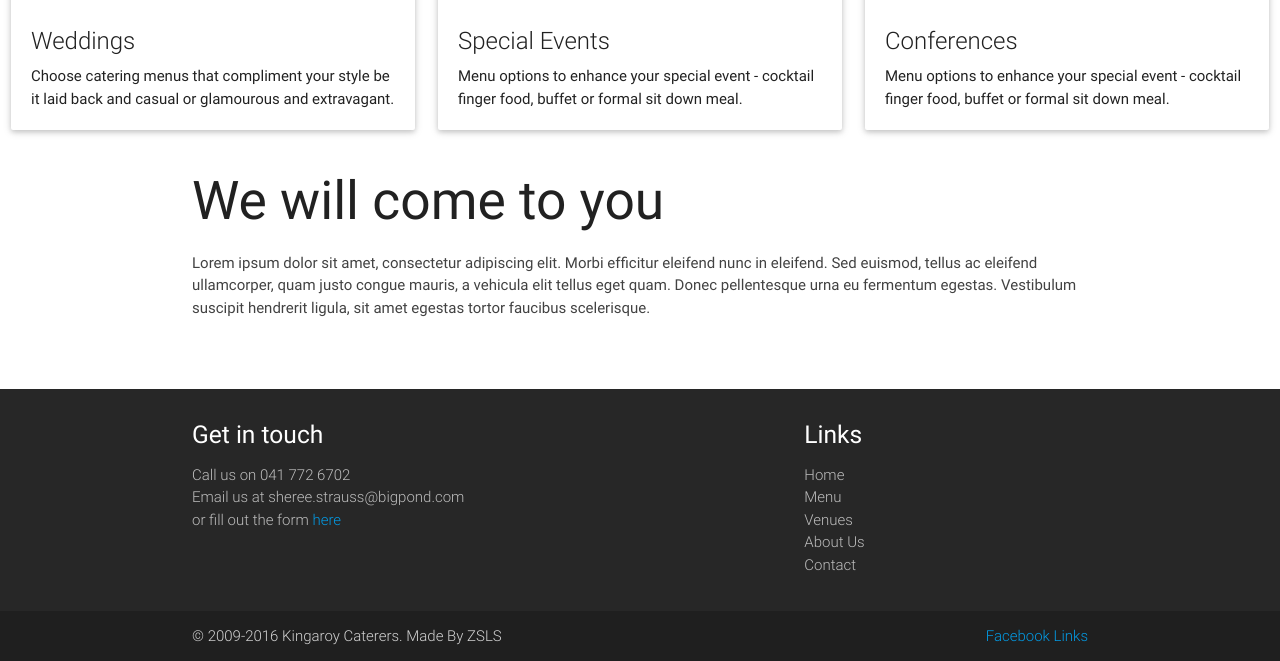
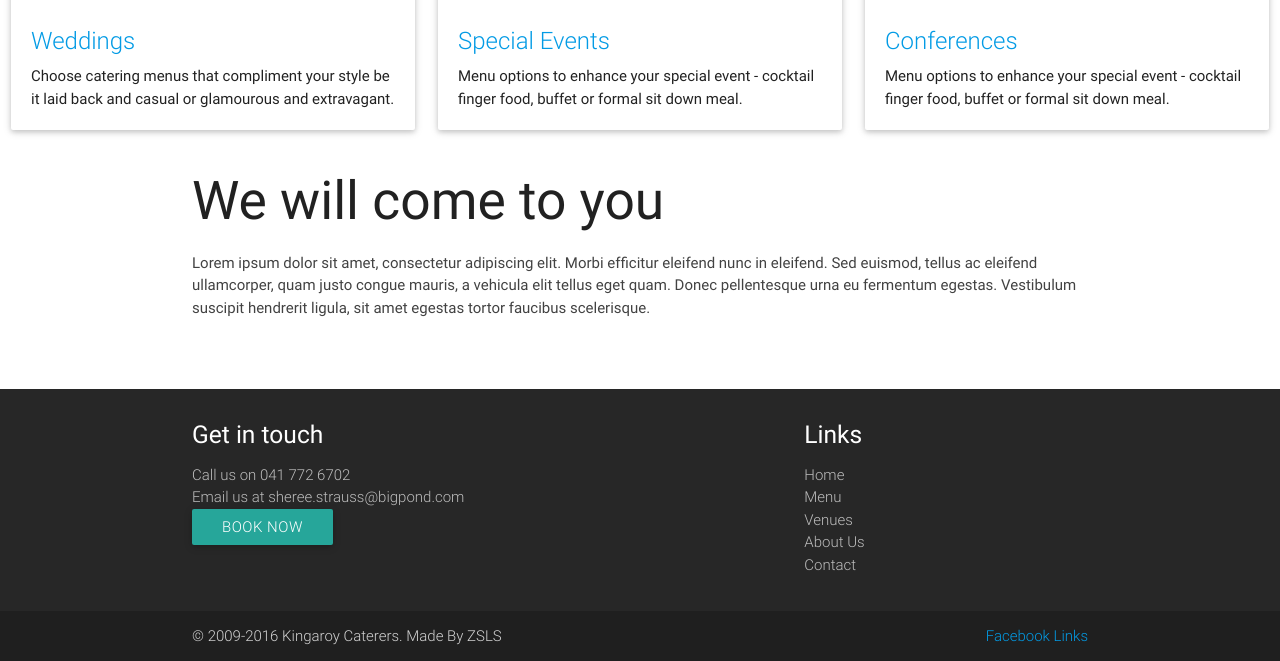
Before and after one commit to zstra7/Kingaroy-catering, a plain HTML site: page index.html in a window 1280 px wide. Shown: the part 982-1643 px from the top of the page. Drawn offline with nearby package versions, Linux system fonts and the light colour scheme.

Commit message:
added footer button

```diff
--- a/index.html
+++ b/index.html
@@ -67,7 +67,7 @@
                 <img src="img/weddings.jpg">
               </div>
               <div class="card-content waves-effect waves-red">
-                <span class="card-title grey-text text-darken-4">Weddings</span>
+                <span class="card-title grey-text text-darken-4"><a href="menu.html">Weddings</a></span>
                 <p>Choose catering menus that compliment your style be it laid back and casual or glamourous and extravagant.</p>
               </div>
             </div>
@@ -79,7 +79,7 @@
                 <img src="img/special.jpg">
               </div>
               <div class="card-content waves-effect waves-red">
-                <span class="card-title grey-text text-darken-4">Special Events</span>
+                <span class="card-title grey-text text-darken-4"><a href="menu.html">Special Events</a></span>
                 <p>Menu options to enhance your special event - cocktail finger food, buffet or formal sit down meal.</p>
               </div>
             </div>
@@ -91,7 +91,7 @@
                 <img src="img/special.jpg">
               </div>
               <div class="card-content waves-effect waves-red">
-                <span class="card-title grey-text text-darken-4">Conferences</span>
+                <span class="card-title grey-text text-darken-4"><a href="menu.html">Conferences</a></span>
                 <p>Menu options to enhance your special event - cocktail finger food, buffet or formal sit down meal.</p>
               </div>
             </div>
@@ -120,7 +120,7 @@
             <ul class="grey-text text-lighten-1 light">
               <li>Call us on 041 772 6702</li>
               <li>Email us at sheree.strauss@bigpond.com</li>
-              <li>or fill out the form <a href="contact.html">here</a> </li>
+              <li><a href="contact.html" class="waves-effect waves-light btn">Book Now</a> </li>
             </ul>
           </div>
           <div class="col l4 offset-l2 right">
```
Also changed, not shown: menu.html (+2 -5 lines).
